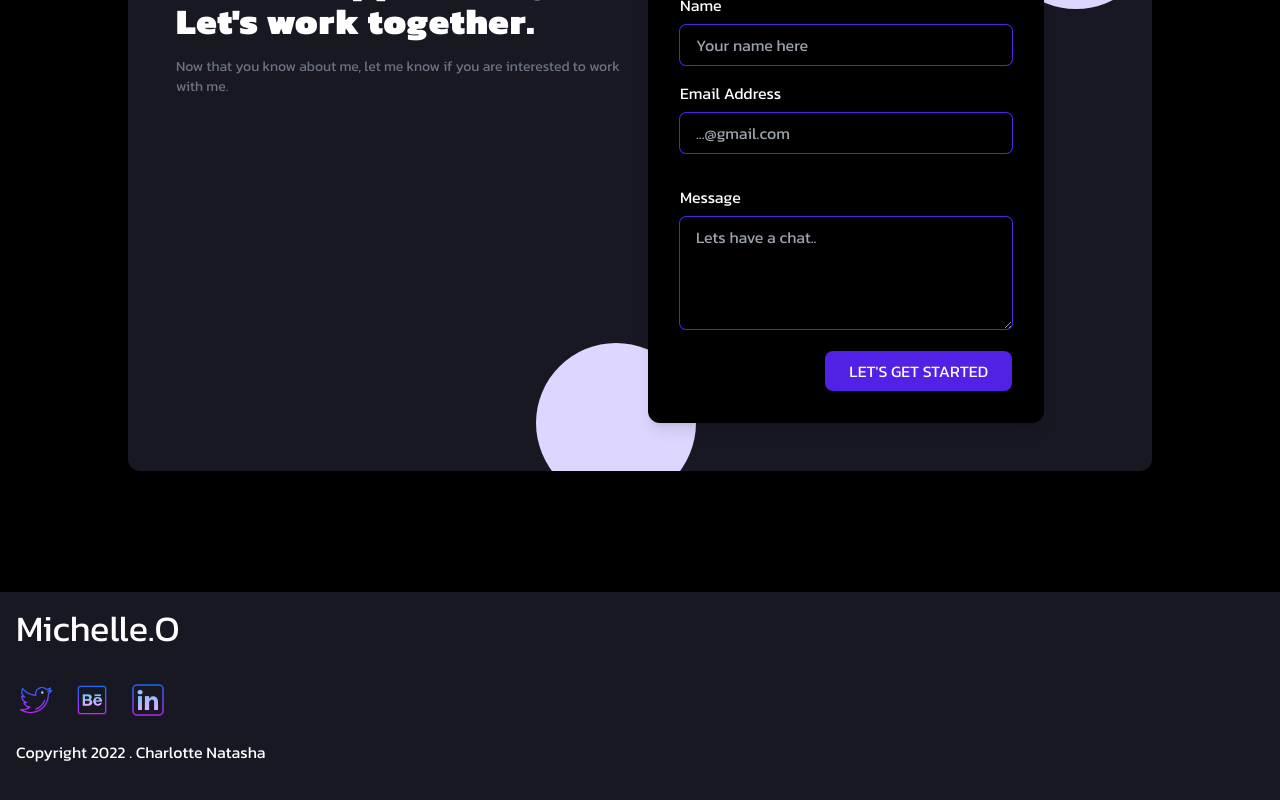
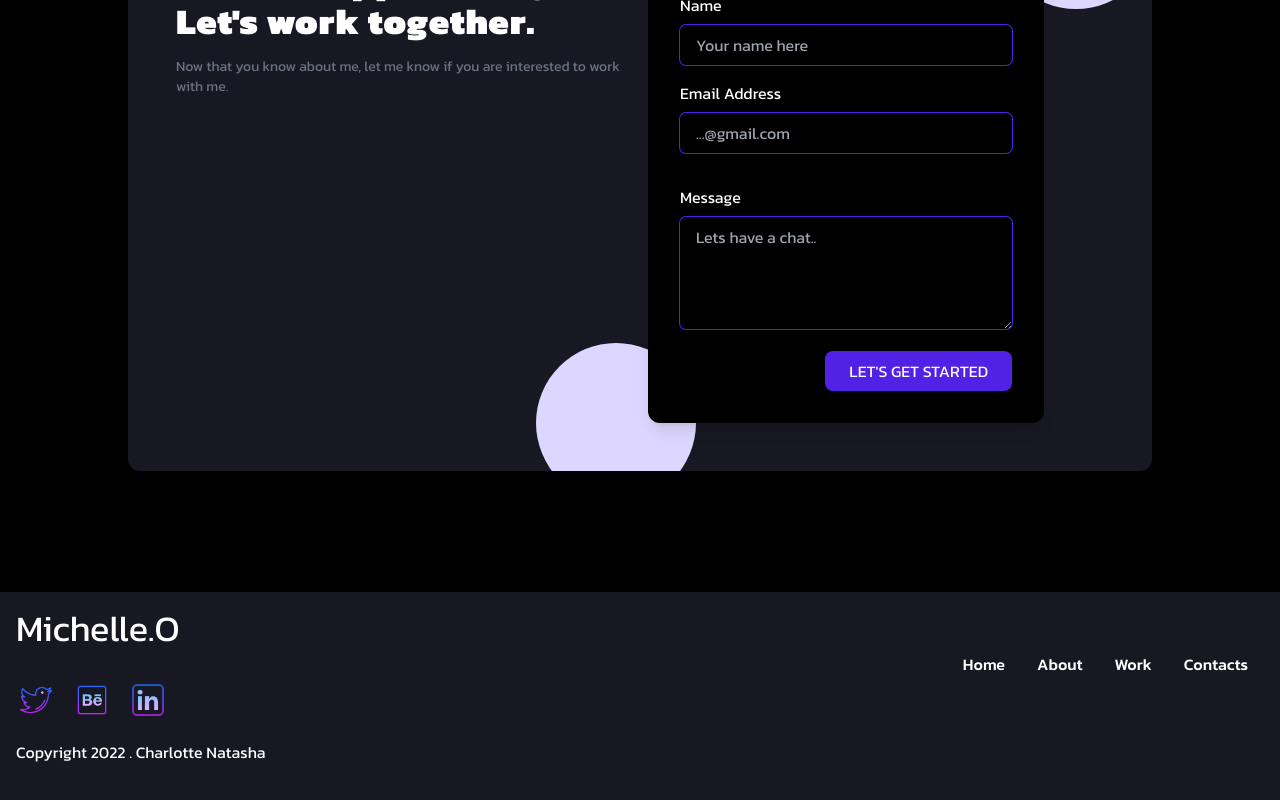
Before and after one commit to Charlotte-Natasha/Mitch-Journey, a React (Create React App) app: page / in a window 1280 px wide. Shown: the part 5082-5882 px from the top of the page. Built offline with nearby package versions, Linux system fonts and the light colour scheme.

Commit message:
styled footer with react scroll and styling

```diff
--- a/src/components/About.jsx
+++ b/src/components/About.jsx
@@ -3,7 +3,7 @@ import { Link } from 'react-scroll'
 
 const About = () => {
     return (
-        <section className='h-screen flex flex-col md:flex-row md:items-center md:justify-between text-white bg-[#181823]'>
+        <section name='about' className='h-screen flex flex-col md:flex-row md:items-center md:justify-between text-white bg-[#181823]'>
 
             <div className='grid grid-cols-1 sm:grid-cols-1 md:grid-cols-2 lg:grid-cols-2 xl:grid-cols-2 '>
                 <div className='p-8 pt-1'>
--- a/src/components/Footer.jsx
+++ b/src/components/Footer.jsx
@@ -1,12 +1,33 @@
-import React from 'react'
+import React  from 'react'
 import Tweet from '../images/twitter.png'
 import Behance from '../images/behance.png'
 import Linked from '../images/linked.png'
+import { Link } from 'react-scroll'
 
 const Footer = () => {
+
+    const links = [
+        {
+            id: 1,
+            link: "home",
+        },
+        {
+            id: 2,
+            link: "about",
+        },
+        {
+            id: 3,
+            link: "work",
+        },
+        {
+            id: 3,
+            link: "contacts",
+        },
+    ];
+
     return (
         <div className='h-50 w-full bg-[#181823] text-white p-4'>
-            <div className='items-center justify-center md:flex md:justify-between'>
+            <div className='md:items-center justify-center md:flex md:justify-between'>
                 <div className='flex flex-col justify-between space-y-8'>
                     <div className='text-4xl'>
                         <h1>Michelle.O</h1>
@@ -24,12 +45,22 @@ const Footer = () => {
                     </div>
 
                 </div>
-
-            </div>
-            <div className='py-5'>
-                <p> Copyright 2022 . <a href="https://github.com/Charlotte-Natasha/Mitch-Journey" target='blank'> Charlotte Natasha</a></p>
-            </div>
-
+                    <ul className="hidden md:flex">
+                            {links.map(({ id, link }) => (
+                        <li
+                        key={id}
+                        className="px-4 cursor-pointer capitalize font-medium text-white hover:scale-105 duration-200"
+                        >
+                            <Link to={link} smooth duration={500}>
+                            {link}
+                            </Link>
+                        </li>
+                        ))}
+                    </ul>
+                </div>
+                <div className='py-5'>
+                        <p> Copyright 2022 . <a href="https://github.com/Charlotte-Natasha/Mitch-Journey" target='blank'> Charlotte Natasha</a></p>
+                </div>
         </div>
     )
 }
--- a/src/components/Work.jsx
+++ b/src/components/Work.jsx
@@ -2,7 +2,7 @@ import React from 'react'
 
 const Work = () => {
     return (
-        <div className='bg-black p-4 '>
+        <div name='work' className='bg-black p-4 '>
             <div className='text-white md:flex-1'>
                 <h3 className='py-4 max-w-md font-medium text-gray-500'>Work Experience</h3>
                 <h2 className='text-4xl md:text-6 sm:text-6xl font-medium text-white'>Companies I have worked <br /> with.</h2>
```
